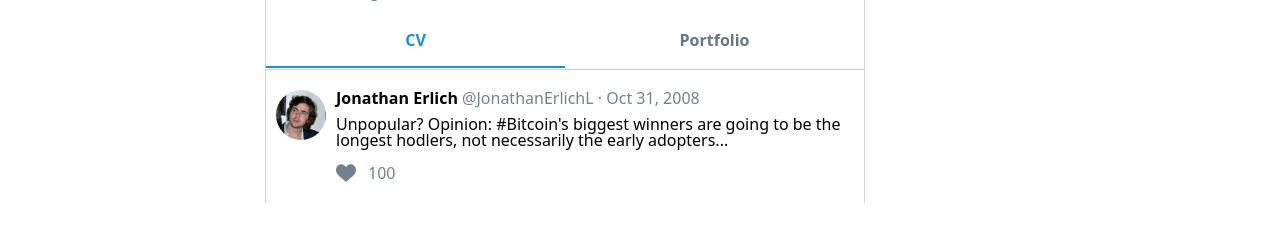
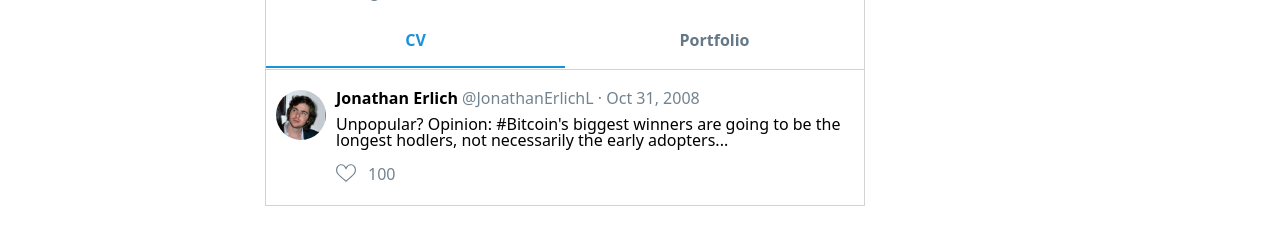
Before and after one commit to joerlop/tw-portfolio, a React (Create React App) app in the folder portfolio/: page / in a window 1280 px wide. Shown: the part 489-734 px from the top of the page. Built offline with nearby package versions, Linux system fonts and the light colour scheme.

Commit message:
Social media icon like developed and working

```diff
--- a/portfolio/src/components/CenterColumn/CVTweets.js
+++ b/portfolio/src/components/CenterColumn/CVTweets.js
@@ -3,13 +3,14 @@
 
 import TweetProfilePic from "./TweetProfilePic";
 import TweetHeader from "./TweetHeader";
-import TweetSocial from "./TweetSocial"
+import TweetSocial from "./TweetSocial";
 
 class CVTweets extends React.Component {
   render() {
     return (
       <>
         <div className="tweet">
+          <div className="tweet-upper">
             <TweetProfilePic />
             <div className="tweet-content">
               <TweetHeader date="Oct 31, 2008" />
@@ -19,8 +20,9 @@
                   the longest hodlers, not necessarily the early adopters...
                 </p>
               </div>
+            </div>
+          </div>
           <TweetSocial />
-          </div>
         </div>
       </>
     );
--- a/portfolio/src/components/CenterColumn/CenterColumn.scss
+++ b/portfolio/src/components/CenterColumn/CenterColumn.scss
@@ -2,6 +2,8 @@
 $twitterBlue: #1a91da;
 $twitterDarkGray: #657886;
 $twitterLightBlue: #e8f5fe;
+$twitterLightRed: #F3E3EB;
+$twitterRed: #E33C6F;
 
 .profile-container {
   display: flex;
@@ -166,8 +168,13 @@
     flex-direction: column;
 
     .tweet {
+      padding: 20px 10px 10px 10px;
+      border-bottom: 1px solid lightgray;
+    }
+
+    .tweet-upper {
       display: flex;
-      padding: 20px 10px;
+      margin-bottom: 5px;
 
       .profile-picture {
         margin-right: 10px;
@@ -198,24 +205,63 @@
 
         .tweet-message {
           text-align: start;
-          margin-bottom: 15px;
         }
+      }
+    } //tweet
 
-        .tweet-social {
-          display: flex;
-          align-items: center;
+    .tweet-social {
+      display: flex;
+      justify-content: flex-start;
+      margin-left: 50px;
+
+      .like {
+        display: flex;
+        align-items: center;
+        cursor: pointer;
+        width: auto;
+
+        .icon-container {
+          padding: 10px;
+          margin-right: 2px;
 
           .heart-icon {
             height: 20px;
-            margin-right: 12px;
             fill: $twitterGray;
           }
 
+          .heart-icon-filled {
+            height: 20px;
+            fill: $twitterRed;
+          }
+        }
+
+        .liked-false {
+          color: $twitterGray;
+        }
+
+        .liked-true {
+          color: $twitterRed;
+        }
+
+        &:hover {
+          .icon-container {
+            background: $twitterLightRed;
+            border-radius: 50px;
+
+            .heart-icon {
+              fill: $twitterRed;
+            }
+
+            .heart-icon-filled {
+              fill: $twitterRed;
+            }
+          }
+
           p {
-            color: $twitterGray;
+            color: $twitterRed;
           }
         }
       }
-    } //tweet
+    }
   } //tweets
 } //tweets-container
--- a/portfolio/src/components/CenterColumn/TweetSocial.js
+++ b/portfolio/src/components/CenterColumn/TweetSocial.js
@@ -1,21 +1,45 @@
 import React from "react";
 import "./CenterColumn.scss";
 
-import { ReactComponent as HeartIcon } from "../../images/like.svg";
+import { ReactComponent as HeartIcon } from "../../images/heart.svg";
+import { ReactComponent as HeartIconFilled } from "../../images/heart-filled.svg";
 
 class TweetSocial extends React.Component {
   constructor(props) {
     super(props);
     this.state = {
-      likes: 100
+      likes: 100,
+      liked: false
+    };
+  }
+
+  like = () => {
+    if (this.state.liked) {
+      this.setState({
+        likes: this.state.likes - 1,
+        liked: !this.state.liked
+      });
+    } else {
+      this.setState({
+        likes: this.state.likes + 1,
+        liked: !this.state.liked
+      });
     }
-  }
+  };
 
   render() {
     return (
-      <div className="tweet-social">
-        <HeartIcon className="heart-icon" />
-        <p>{this.state.likes}</p>
+      <div onClick={this.like} className="tweet-social">
+        <div className="like">
+          <div className="icon-container">
+            {this.state.liked ? (
+              <HeartIconFilled className="heart-icon-filled" />
+            ) : (
+              <HeartIcon className="heart-icon" />
+            )}
+          </div>
+          <p className={`liked-${this.state.liked}`}>{this.state.likes}</p>
+        </div>
       </div>
     );
   }
```
Also changed, not shown: portfolio/src/images/heart-filled.svg (added). Lines whose indentation alone changed are shown as unchanged.
